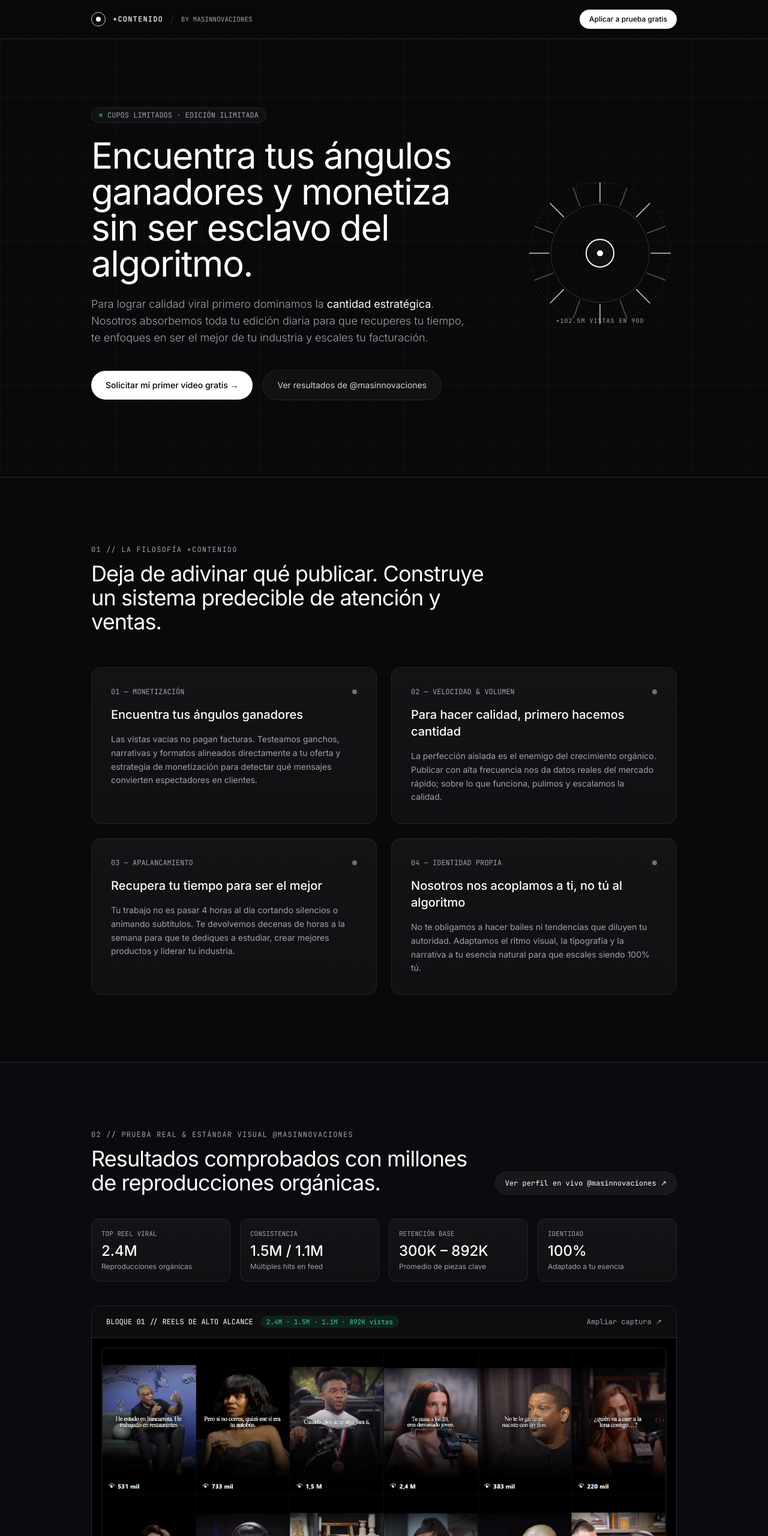
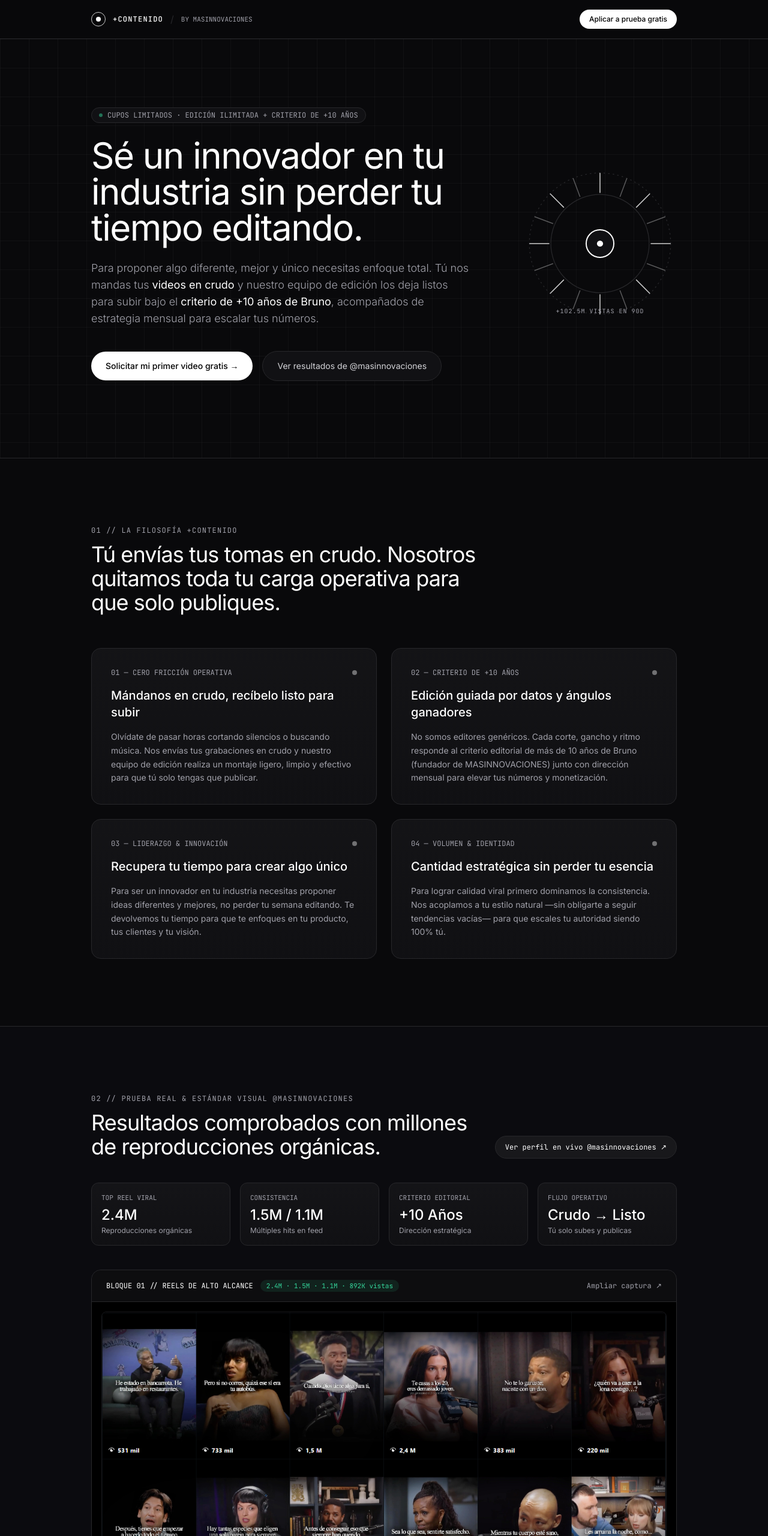
Before and after one commit to vidalesbruno-star/mascontenidomedia, a plain HTML site: page index.html in a window 1280 px wide. Shown: the top 2560 px of the page at 60% size. Drawn offline with nearby package versions, Linux system fonts and the light colour scheme.

Commit message:
Update index.html

```diff
--- a/index.html
+++ b/index.html
@@ -94,15 +94,15 @@
         <div class="lg:col-span-8 space-y-6">
           <div class="inline-flex items-center gap-2 px-3 py-1 rounded-full border border-polar-border bg-polar-surface text-xs font-mono text-polar-muted">
             <span class="w-1.5 h-1.5 rounded-full bg-emerald-400 animate-pulse"></span>
-            CUPOS LIMITADOS · EDICIÓN ILIMITADA
+            CUPOS LIMITADOS · EDICIÓN ILIMITADA + CRITERIO DE +10 AÑOS
           </div>
 
           <h1 class="text-4xl sm:text-5xl md:text-6xl font-normal tracking-tight leading-[1.08] text-white">
-            Encuentra tus ángulos ganadores y monetiza sin ser esclavo del algoritmo.
+            Sé un innovador en tu industria sin perder tu tiempo editando.
           </h1>
 
           <p class="text-base sm:text-lg text-polar-muted max-w-2xl leading-relaxed font-light">
-            Para lograr calidad viral primero dominamos la <span class="text-white font-normal">cantidad estratégica</span>. Nosotros absorbemos toda tu edición diaria para que recuperes tu tiempo, te enfoques en ser el mejor de tu industria y escales tu facturación.
+            Para proponer algo diferente, mejor y único necesitas enfoque total. Tú nos mandas tus <span class="text-white font-normal">videos en crudo</span> y nuestro equipo de edición los deja listos para subir bajo el <span class="text-white font-normal">criterio de +10 años de Bruno</span>, acompañados de estrategia mensual para escalar tus números.
           </p>
 
           <div class="pt-4 flex flex-col sm:flex-row items-start sm:items-center gap-4">
@@ -158,7 +158,7 @@
       <div class="mb-14">
         <p class="font-mono text-xs text-polar-muted uppercase tracking-widest mb-3">01 // LA FILOSOFÍA +CONTENIDO</p>
         <h2 class="text-3xl sm:text-4xl font-normal tracking-tight text-white max-w-2xl">
-          Deja de adivinar qué publicar. Construye un sistema predecible de atención y ventas.
+          Tú envías tus tomas en crudo. Nosotros quitamos toda tu carga operativa para que solo publiques.
         </h2>
       </div>
 
@@ -167,48 +167,48 @@
         <!-- Pillar 1 -->
         <div class="polar-card rounded-2xl p-8 space-y-4">
           <div class="flex items-center justify-between">
-            <span class="font-mono text-xs text-zinc-400">01 — MONETIZACIÓN</span>
+            <span class="font-mono text-xs text-zinc-400">01 — CERO FRICCIÓN OPERATIVA</span>
             <span class="w-2 h-2 rounded-full bg-white/40"></span>
           </div>
-          <h3 class="text-xl font-medium text-white">Encuentra tus ángulos ganadores</h3>
+          <h3 class="text-xl font-medium text-white">Mándanos en crudo, recíbelo listo para subir</h3>
           <p class="text-sm text-polar-muted leading-relaxed">
-            Las vistas vacías no pagan facturas. Testeamos ganchos, narrativas y formatos alineados directamente a tu oferta y estrategia de monetización para detectar qué mensajes convierten espectadores en clientes.
+            Olvídate de pasar horas cortando silencios o buscando música. Nos envías tus grabaciones en crudo y nuestro equipo de edición realiza un montaje ligero, limpio y efectivo para que tú solo tengas que publicar.
           </p>
         </div>
 
         <!-- Pillar 2 -->
         <div class="polar-card rounded-2xl p-8 space-y-4">
           <div class="flex items-center justify-between">
-            <span class="font-mono text-xs text-zinc-400">02 — VELOCIDAD & VOLUMEN</span>
+            <span class="font-mono text-xs text-zinc-400">02 — CRITERIO DE +10 AÑOS</span>
             <span class="w-2 h-2 rounded-full bg-white/40"></span>
           </div>
-          <h3 class="text-xl font-medium text-white">Para hacer calidad, primero hacemos cantidad</h3>
+          <h3 class="text-xl font-medium text-white">Edición guiada por datos y ángulos ganadores</h3>
           <p class="text-sm text-polar-muted leading-relaxed">
-            La perfección aislada es el enemigo del crecimiento orgánico. Publicar con alta frecuencia nos da datos reales del mercado rápido; sobre lo que funciona, pulimos y escalamos la calidad.
+            No somos editores genéricos. Cada corte, gancho y ritmo responde al criterio editorial de más de 10 años de Bruno (fundador de MASINNOVACIONES) junto con dirección mensual para elevar tus números y monetización.
           </p>
         </div>
 
         <!-- Pillar 3 -->
         <div class="polar-card rounded-2xl p-8 space-y-4">
           <div class="flex items-center justify-between">
-            <span class="font-mono text-xs text-zinc-400">03 — APALANCAMIENTO</span>
+            <span class="font-mono text-xs text-zinc-400">03 — LIDERAZGO & INNOVACIÓN</span>
             <span class="w-2 h-2 rounded-full bg-white/40"></span>
           </div>
-          <h3 class="text-xl font-medium text-white">Recupera tu tiempo para ser el mejor</h3>
+          <h3 class="text-xl font-medium text-white">Recupera tu tiempo para crear algo único</h3>
           <p class="text-sm text-polar-muted leading-relaxed">
-            Tu trabajo no es pasar 4 horas al día cortando silencios o animando subtítulos. Te devolvemos decenas de horas a la semana para que te dediques a estudiar, crear mejores productos y liderar tu industria.
+            Para ser un innovador en tu industria necesitas proponer ideas diferentes y mejores, no perder tu semana editando. Te devolvemos tu tiempo para que te enfoques en tu producto, tus clientes y tu visión.
           </p>
         </div>
 
         <!-- Pillar 4 -->
         <div class="polar-card rounded-2xl p-8 space-y-4">
           <div class="flex items-center justify-between">
-            <span class="font-mono text-xs text-zinc-400">04 — IDENTIDAD PROPIA</span>
+            <span class="font-mono text-xs text-zinc-400">04 — VOLUMEN & IDENTIDAD</span>
             <span class="w-2 h-2 rounded-full bg-white/40"></span>
           </div>
-          <h3 class="text-xl font-medium text-white">Nosotros nos acoplamos a ti, no tú al algoritmo</h3>
+          <h3 class="text-xl font-medium text-white">Cantidad estratégica sin perder tu esencia</h3>
           <p class="text-sm text-polar-muted leading-relaxed">
-            No te obligamos a hacer bailes ni tendencias que diluyen tu autoridad. Adaptamos el ritmo visual, la tipografía y la narrativa a tu esencia natural para que escales siendo 100% tú.
+            Para lograr calidad viral primero dominamos la consistencia. Nos acoplamos a tu estilo natural —sin obligarte a seguir tendencias vacías— para que escales tu autoridad siendo 100% tú.
           </p>
         </div>
 
@@ -244,14 +244,14 @@
           <div class="text-xs text-zinc-400 mt-0.5">Múltiples hits en feed</div>
         </div>
         <div class="polar-card rounded-xl p-4">
-          <div class="font-mono text-[11px] text-polar-muted uppercase">RETENCIÓN BASE</div>
-          <div class="text-2xl font-medium text-white mt-1">300K – 892K</div>
-          <div class="text-xs text-zinc-400 mt-0.5">Promedio de piezas clave</div>
+          <div class="font-mono text-[11px] text-polar-muted uppercase">CRITERIO EDITORIAL</div>
+          <div class="text-2xl font-medium text-white mt-1">+10 Años</div>
+          <div class="text-xs text-zinc-400 mt-0.5">Dirección estratégica</div>
         </div>
         <div class="polar-card rounded-xl p-4">
-          <div class="font-mono text-[11px] text-polar-muted uppercase">IDENTIDAD</div>
-          <div class="text-2xl font-medium text-white mt-1">100%</div>
-          <div class="text-xs text-zinc-400 mt-0.5">Adaptado a tu esencia</div>
+          <div class="font-mono text-[11px] text-polar-muted uppercase">FLUJO OPERATIVO</div>
+          <div class="text-2xl font-medium text-white mt-1">Crudo → Listo</div>
+          <div class="text-xs text-zinc-400 mt-0.5">Tú solo subes y publicas</div>
         </div>
       </div>
 
@@ -320,7 +320,7 @@
           Aplica para tu edición ilimitada y prueba gratis
         </h2>
         <p class="text-sm sm:text-base text-polar-muted max-w-xl mx-auto">
-          Responde 4 preguntas breves para auditar tu perfil y habilitar tu acceso directo a WhatsApp con Bruno.
+          Responde 4 preguntas breves para que Bruno y nuestro equipo de edición auditen tu perfil y habiliten tu prueba gratis.
         </p>
       </div>
 
@@ -347,7 +347,7 @@
                 1. ¿Cuál es tu usuario de Instagram o red principal?
               </label>
               <p class="text-xs text-polar-muted mb-4">
-                Lo revisaremos antes de hablar para identificar tus ángulos de monetización actuales.
+                Lo revisaremos antes de hablar para identificar tus ángulos de innovación y monetización actuales.
               </p>
               <input type="text" id="ig-handle" placeholder="@tuusuario" required
                 class="w-full px-4 py-3.5 rounded-xl bg-polar-bg border border-polar-border text-white placeholder-zinc-600 focus:outline-none focus:border-white transition-colors font-mono text-sm" />
@@ -363,7 +363,7 @@
           <div class="form-step hidden space-y-6" data-step="2">
             <div>
               <label class="block text-lg font-medium text-white mb-2">
-                2. ¿Qué volumen de contenido buscas publicar al mes?
+                2. ¿Qué volumen de videos en crudo planeas enviarnos al mes?
               </label>
               <p class="text-xs text-polar-muted mb-4">
                 Selecciona el ritmo con el que quieres testear ángulos en tu industria.
@@ -400,7 +400,7 @@
                 3. ¿Cuál es tu enfoque principal hoy al delegar tu edición?
               </label>
               <p class="text-xs text-polar-muted mb-4">
-                Esto define cómo estructuraremos tus ganchos y llamados a la acción.
+                Esto define cómo estructuraremos tus ganchos y llamados a la acción en la dirección mensual.
               </p>
               <div class="space-y-3" id="goal-options">
                 <label class="flex items-center gap-3 p-4 rounded-xl border border-polar-border bg-polar-bg hover:border-zinc-500 cursor-pointer transition-colors">
@@ -408,12 +408,12 @@
                   <span class="text-sm text-zinc-200">Vender mis servicios, mentorías o productos digitales</span>
                 </label>
                 <label class="flex items-center gap-3 p-4 rounded-xl border border-polar-border bg-polar-bg hover:border-zinc-500 cursor-pointer transition-colors">
-                  <input type="radio" name="goal" value="Recuperar mi tiempo y mantener consistencia sin editar yo" class="accent-white w-4 h-4">
-                  <span class="text-sm text-zinc-200">Recuperar mi tiempo y dejar de editar yo mismo</span>
+                  <input type="radio" name="goal" value="Quitarme la carga operativa y dejar de editar yo mismo" class="accent-white w-4 h-4">
+                  <span class="text-sm text-zinc-200">Quitarme la carga operativa y enfocarme en innovar en mi negocio</span>
                 </label>
                 <label class="flex items-center gap-3 p-4 rounded-xl border border-polar-border bg-polar-bg hover:border-zinc-500 cursor-pointer transition-colors">
-                  <input type="radio" name="goal" value="Posicionar mi marca personal como referente de mi nicho" class="accent-white w-4 h-4">
-                  <span class="text-sm text-zinc-200">Posicionar mi marca personal como autoridad en mi industria</span>
+                  <input type="radio" name="goal" value="Posicionar mi marca personal como referente único de mi industria" class="accent-white w-4 h-4">
+                  <span class="text-sm text-zinc-200">Posicionar mi marca como referente único en mi industria</span>
                 </label>
               </div>
             </div>
@@ -434,7 +434,7 @@
                 4. Nuestros planes de edición ilimitada comienzan en $169 USD/mes.
               </label>
               <p class="text-xs text-polar-muted mb-4">
-                Incluye auditoría de ángulos, entregas en 48–72h, revisiones ilimitadas y tu <strong class="text-white">primer video editado gratis</strong> antes de pagar. ¿Cuentas con este presupuesto para invertir hoy?
+                Incluye dirección estratégica mensual con Bruno, edición ligera con +10 años de criterio, revisiones ilimitadas y tu <strong class="text-white">primer video editado gratis</strong> antes de pagar. ¿Cuentas con este presupuesto hoy?
               </p>
               <div class="space-y-3">
                 <label class="flex items-center gap-3 p-4 rounded-xl border border-polar-border bg-polar-bg hover:border-emerald-500/60 cursor-pointer transition-colors">
@@ -466,18 +466,18 @@
               <span class="font-mono text-xs text-emerald-400 uppercase tracking-widest">PERFIL CALIFICADO</span>
               <h3 class="text-2xl font-medium text-white">Tu cupo para prueba gratis está habilitado</h3>
               <p class="text-sm text-polar-muted max-w-md mx-auto">
-                Haz clic abajo para abrir chat directo con Bruno en WhatsApp con los datos de tu perfil ya cargados y coordinar tu primer video sin costo.
+                Haz clic abajo para abrir chat directo con Bruno y el equipo de +CONTENIDO en WhatsApp con los datos de tu perfil ya cargados y coordinar tu primer video sin costo.
               </p>
             </div>
             <div>
               <a id="whatsapp-cta" href="#" target="_blank" rel="noopener noreferrer"
                 class="inline-flex items-center justify-center gap-2 w-full sm:w-auto px-8 py-4 rounded-full bg-white text-black text-sm font-medium hover:bg-zinc-200 transition-all">
-                <span>Hablar con Bruno por WhatsApp</span>
+                <span>Hablar con Bruno y el equipo por WhatsApp</span>
                 <span>↗</span>
               </a>
             </div>
             <p class="font-mono text-[11px] text-zinc-500">
-              Respuesta directa 1 a 1 · Sin compromiso de permanencia
+              Dirección estratégica + Equipo de edición · Sin compromiso de permanencia
             </p>
           </div>
 
@@ -600,7 +600,7 @@
       document.getElementById('progress-bar').style.width = '100%';
 
       if (budget === 'qualified') {
-        const message = `Hola Bruno, acabo de aplicar a +CONTENIDO y quiero mi primer video editado gratis.\n\n• Perfil: ${handle}\n• Volumen buscado: ${volume}\n• Enfoque: ${goal}`;
+        const message = `Hola Bruno y equipo de +CONTENIDO, acabo de aplicar y quiero mi primer video editado gratis.\n\n• Perfil: ${handle}\n• Volumen buscado: ${volume}\n• Enfoque: ${goal}`;
         const waUrl = `https://wa.me/${WHATSAPP_NUMBER}?text=${encodeURIComponent(message)}`;
 
         document.getElementById('whatsapp-cta').href = waUrl;
```
